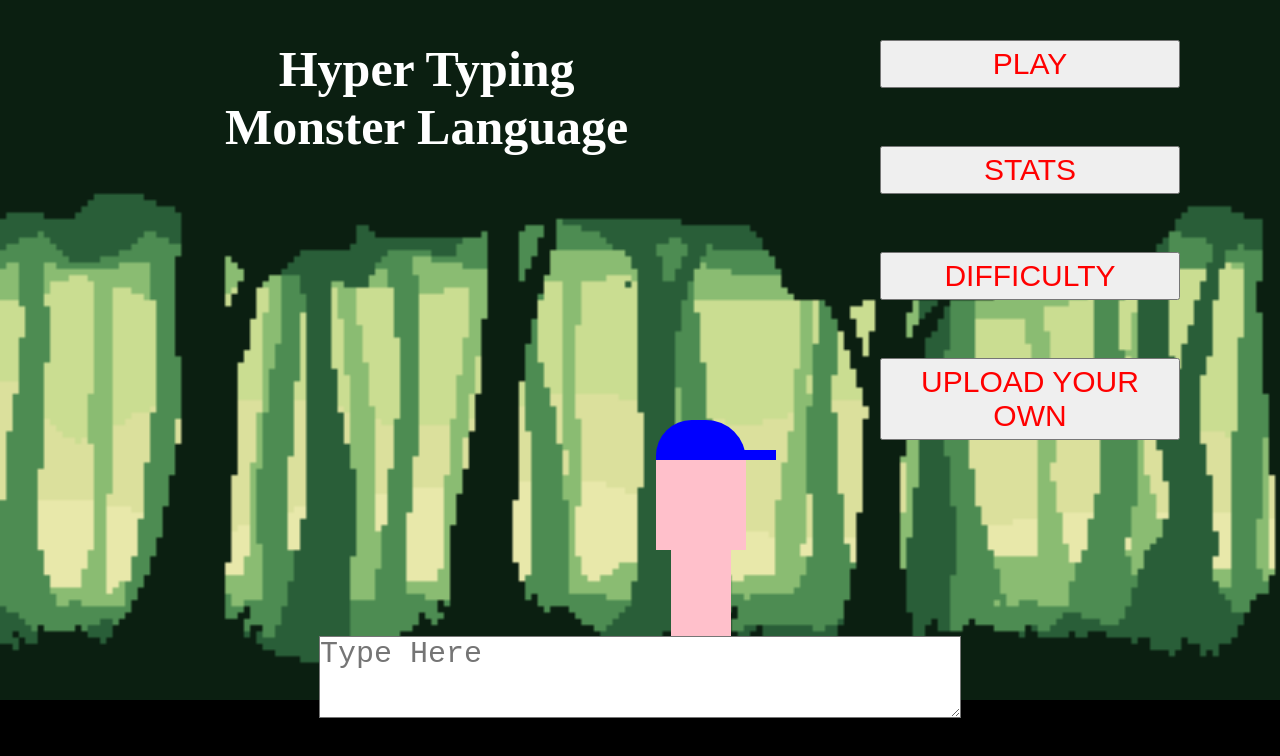
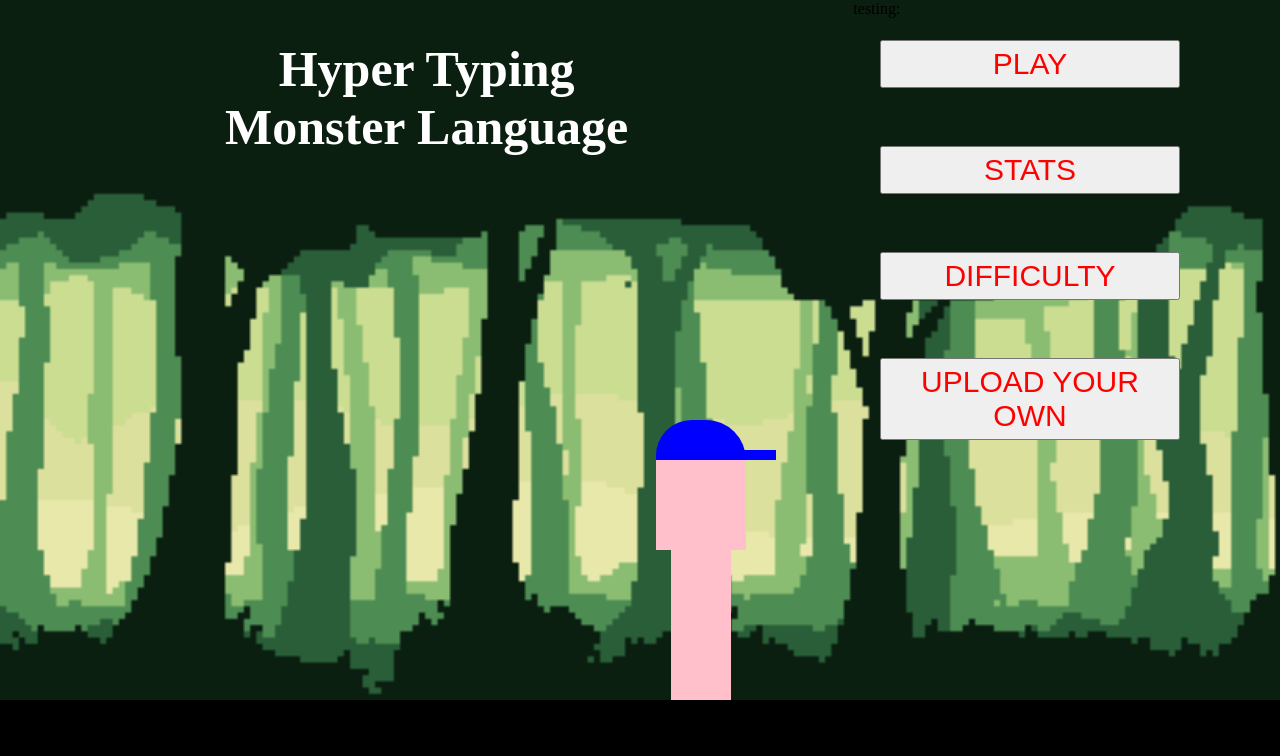
Before and after one commit to Thomas-Boi/HyperTypingMonsterLanguage, a Vue app: page /#/ in a window 1280 px wide. Shown: the top 756 px of the page. Built offline with nearby package versions, Linux system fonts and the light colour scheme.

Commit message:
playerbox

```diff
--- a/src/components/PlayerBox.vue
+++ b/src/components/PlayerBox.vue
@@ -1,6 +1,6 @@
 <template>
-  <textarea class='player-box' v-bind:class="{visible: inGame}" v-model="message" placeholder="Type Here">
-  </textarea>
+    <textarea class='player-box' v-bind:class="{visible: inGame}" placeholder="Type Here">
+    </textarea>
 </template>
 
 <script>
@@ -23,10 +23,13 @@ export default {
     z-index: 3;
     align-self: center;
     transform: translate(0, -100%);
+    visibility: hidden;
     font-size: 30px;
+
   }
 
   .visible {
     transform: translate(0, 0);
+    visibility: visible;
   }
 </style>
--- a/src/views/Home.vue
+++ b/src/views/Home.vue
@@ -11,8 +11,9 @@
         <Player />
         <div class='road'> </div>
       </section>
+      <p> testing: {{ playerTypedTxt }}</p>
     </main>
-    <PlayerBox v-bind:in-game="mode == 'Game'"/>
+    <PlayerBox v-bind:in-game="mode == 'Game'" v-model="playerTypedTxt"/>
   </div>
 </template>
 
@@ -37,14 +38,25 @@ export default {
   data() {
     return {
       mode: "Home", // can be either "Home" or "Game"
-      HTMLtxt: HTMLText
+      HTMLtxt: HTMLText,
+      playerTxt: [],
+      playerTypedTxt: ""
     }
   },
   methods: {
     play() {
       this.mode = "Game"
+      this.playerTxt = this.HTMLtxt.split("");
     }
-  }
+  },
+  // watch: {
+  //   playerTypedTxt: {
+  //     immediate: true,
+  //     deep: true,
+
+  //   }
+
+  // }
 }
 </script>
 
```
